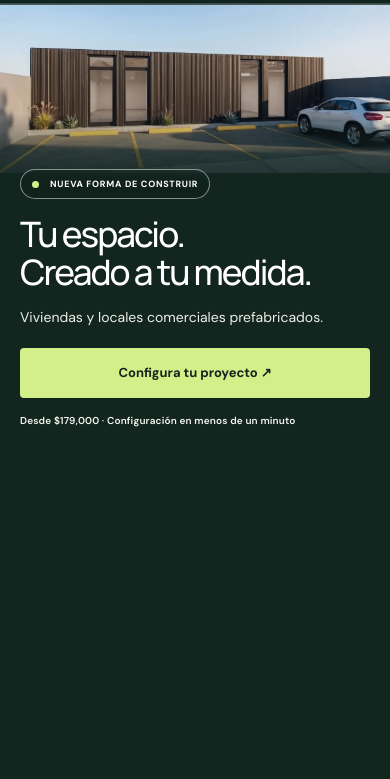
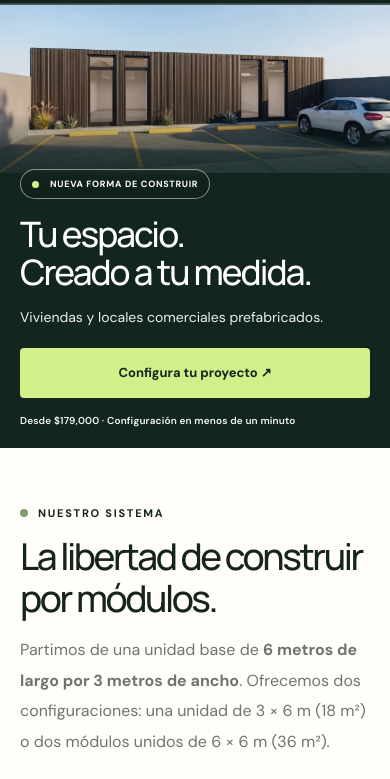
Before and after one commit to JustMyLogin/ensamble-web, a plain HTML site: page index.html in a window 390 px wide. Shown: the part 65-844 px from the top of the page. Drawn offline with Linux system fonts and the light colour scheme.

Commit message:
Add files via upload

```diff
--- a/index.html
+++ b/index.html
@@ -779,6 +779,22 @@ footer{padding:30px 0 20px}.footer-brand{font-family:'Josefin Sans','Manrope',sa
 }
 
 </style>
+
+<style>
+/* V30: evitar espacio vacío bajo el CTA en teléfonos. */
+@media (max-width:820px) {
+  .hero {
+    height:auto !important;
+    min-height:0 !important;
+    max-height:none !important;
+    padding:0 0 24px !important;
+  }
+  .hero-inner {padding-bottom:0 !important;}
+}
+@media (max-width:480px) {
+  .hero {padding-bottom:20px !important;}
+}
+</style>
 </head>
 <body>
 <header class="nav">
```
Also changed, not shown: 1 other file.
